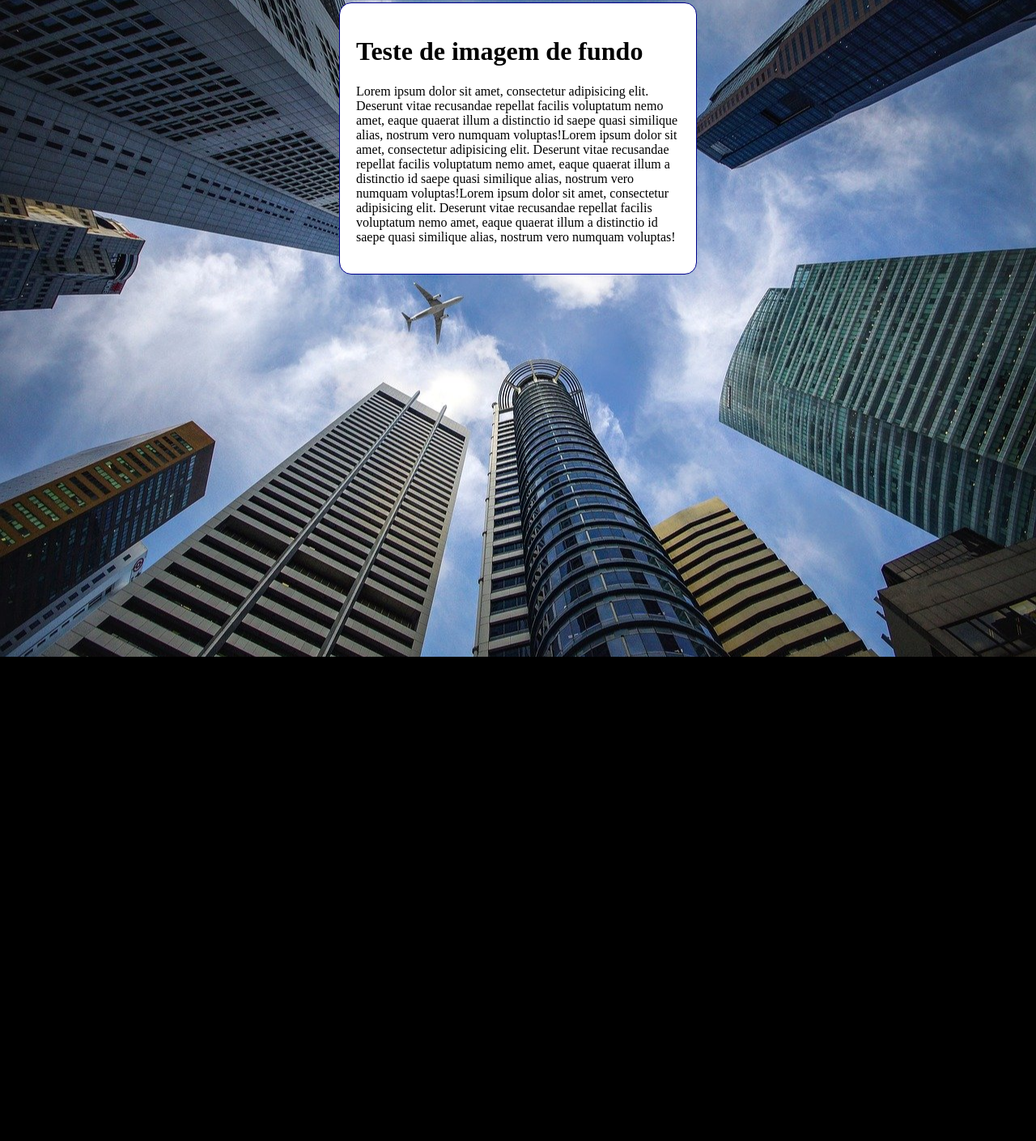
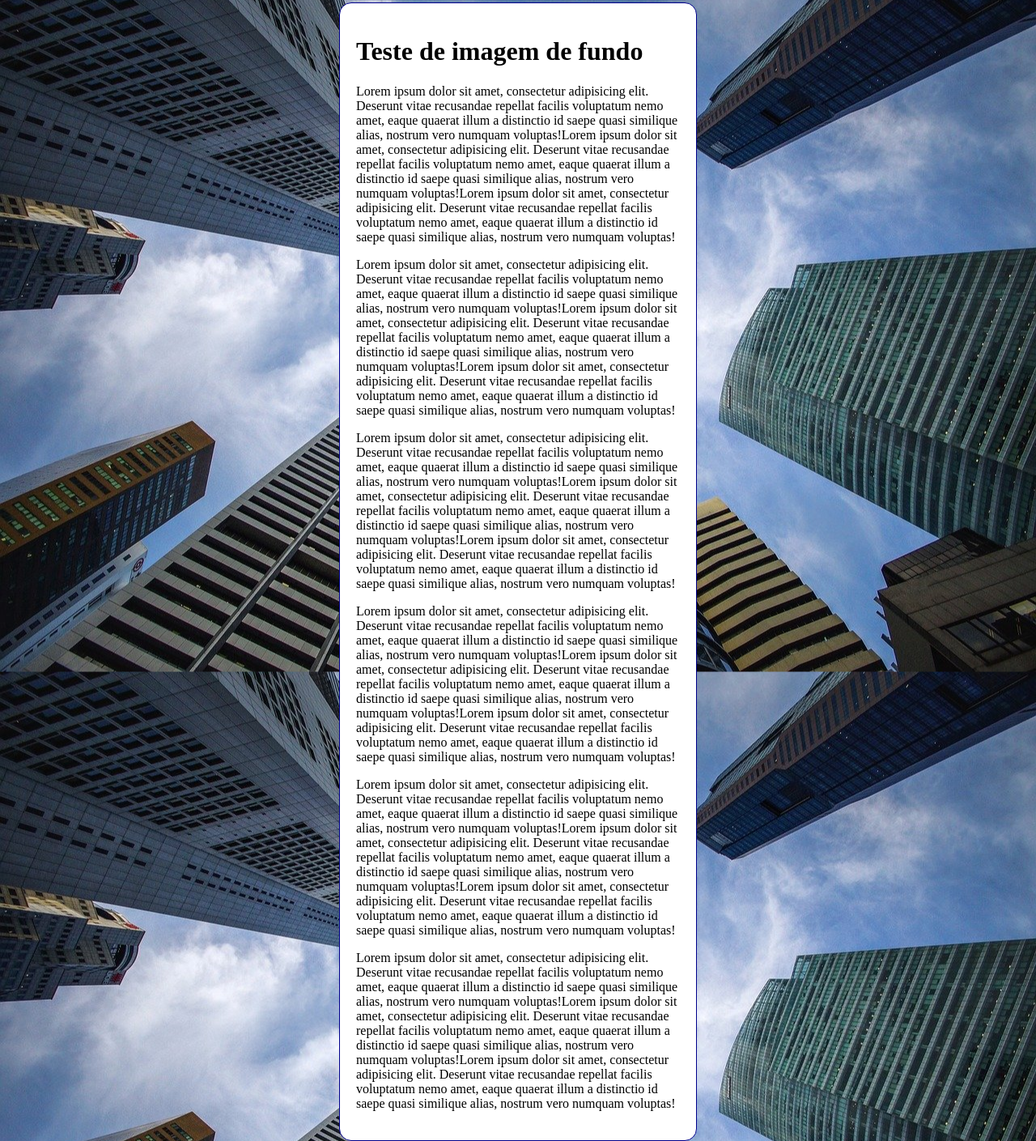
Before and after one commit to sanchelucass/html-css, a plain HTML site: page exercicios/modulo-03/ex022/fundo006.html in a window 1280 px wide. Shown: the part 5-1414 px from the top of the page at 81% size. Before the commit the page ends 816 px from the top, so only its background shows below. Drawn offline with Linux system fonts and the light colour scheme.

Commit message:
Update fundo006.html

```diff
--- a/exercicios/modulo-03/ex022/fundo006.html
+++ b/exercicios/modulo-03/ex022/fundo006.html
@@ -10,7 +10,7 @@
             background-color: black;
             background-image: url('imagens/wallpaper002.jpg');
             background-position: center center;
-            background-repeat: no-repeat;
+            background-repeat: repeat-y;
             background-size: cover;
         }
 
@@ -30,6 +30,36 @@
         <p>Lorem ipsum dolor sit amet, consectetur adipisicing elit. Deserunt vitae recusandae repellat facilis voluptatum nemo amet, eaque quaerat illum a distinctio id saepe quasi similique alias, nostrum vero numquam voluptas!Lorem ipsum dolor sit amet, consectetur adipisicing elit. Deserunt vitae recusandae repellat facilis voluptatum nemo
         amet, eaque quaerat illum a distinctio id saepe quasi similique alias, nostrum vero numquam voluptas!Lorem ipsum dolor sit amet, consectetur adipisicing elit. Deserunt vitae recusandae repellat facilis voluptatum nemo
         amet, eaque quaerat illum a distinctio id saepe quasi similique alias, nostrum vero numquam voluptas!</p>
+        <p>Lorem ipsum dolor sit amet, consectetur adipisicing elit. Deserunt vitae recusandae repellat facilis voluptatum nemo
+            amet, eaque quaerat illum a distinctio id saepe quasi similique alias, nostrum vero numquam voluptas!Lorem ipsum
+            dolor sit amet, consectetur adipisicing elit. Deserunt vitae recusandae repellat facilis voluptatum nemo
+            amet, eaque quaerat illum a distinctio id saepe quasi similique alias, nostrum vero numquam voluptas!Lorem ipsum
+            dolor sit amet, consectetur adipisicing elit. Deserunt vitae recusandae repellat facilis voluptatum nemo
+            amet, eaque quaerat illum a distinctio id saepe quasi similique alias, nostrum vero numquam voluptas!</p>
+            <p>Lorem ipsum dolor sit amet, consectetur adipisicing elit. Deserunt vitae recusandae repellat facilis voluptatum nemo
+                amet, eaque quaerat illum a distinctio id saepe quasi similique alias, nostrum vero numquam voluptas!Lorem ipsum
+                dolor sit amet, consectetur adipisicing elit. Deserunt vitae recusandae repellat facilis voluptatum nemo
+                amet, eaque quaerat illum a distinctio id saepe quasi similique alias, nostrum vero numquam voluptas!Lorem ipsum
+                dolor sit amet, consectetur adipisicing elit. Deserunt vitae recusandae repellat facilis voluptatum nemo
+                amet, eaque quaerat illum a distinctio id saepe quasi similique alias, nostrum vero numquam voluptas!</p>
+                <p>Lorem ipsum dolor sit amet, consectetur adipisicing elit. Deserunt vitae recusandae repellat facilis voluptatum nemo
+                    amet, eaque quaerat illum a distinctio id saepe quasi similique alias, nostrum vero numquam voluptas!Lorem ipsum
+                    dolor sit amet, consectetur adipisicing elit. Deserunt vitae recusandae repellat facilis voluptatum nemo
+                    amet, eaque quaerat illum a distinctio id saepe quasi similique alias, nostrum vero numquam voluptas!Lorem ipsum
+                    dolor sit amet, consectetur adipisicing elit. Deserunt vitae recusandae repellat facilis voluptatum nemo
+                    amet, eaque quaerat illum a distinctio id saepe quasi similique alias, nostrum vero numquam voluptas!</p>
+                    <p>Lorem ipsum dolor sit amet, consectetur adipisicing elit. Deserunt vitae recusandae repellat facilis voluptatum nemo
+                        amet, eaque quaerat illum a distinctio id saepe quasi similique alias, nostrum vero numquam voluptas!Lorem ipsum
+                        dolor sit amet, consectetur adipisicing elit. Deserunt vitae recusandae repellat facilis voluptatum nemo
+                        amet, eaque quaerat illum a distinctio id saepe quasi similique alias, nostrum vero numquam voluptas!Lorem ipsum
+                        dolor sit amet, consectetur adipisicing elit. Deserunt vitae recusandae repellat facilis voluptatum nemo
+                        amet, eaque quaerat illum a distinctio id saepe quasi similique alias, nostrum vero numquam voluptas!</p>
+                        <p>Lorem ipsum dolor sit amet, consectetur adipisicing elit. Deserunt vitae recusandae repellat facilis voluptatum nemo
+                            amet, eaque quaerat illum a distinctio id saepe quasi similique alias, nostrum vero numquam voluptas!Lorem ipsum
+                            dolor sit amet, consectetur adipisicing elit. Deserunt vitae recusandae repellat facilis voluptatum nemo
+                            amet, eaque quaerat illum a distinctio id saepe quasi similique alias, nostrum vero numquam voluptas!Lorem ipsum
+                            dolor sit amet, consectetur adipisicing elit. Deserunt vitae recusandae repellat facilis voluptatum nemo
+                            amet, eaque quaerat illum a distinctio id saepe quasi similique alias, nostrum vero numquam voluptas!</p>
    </main>
 </body>
 </html>
```
